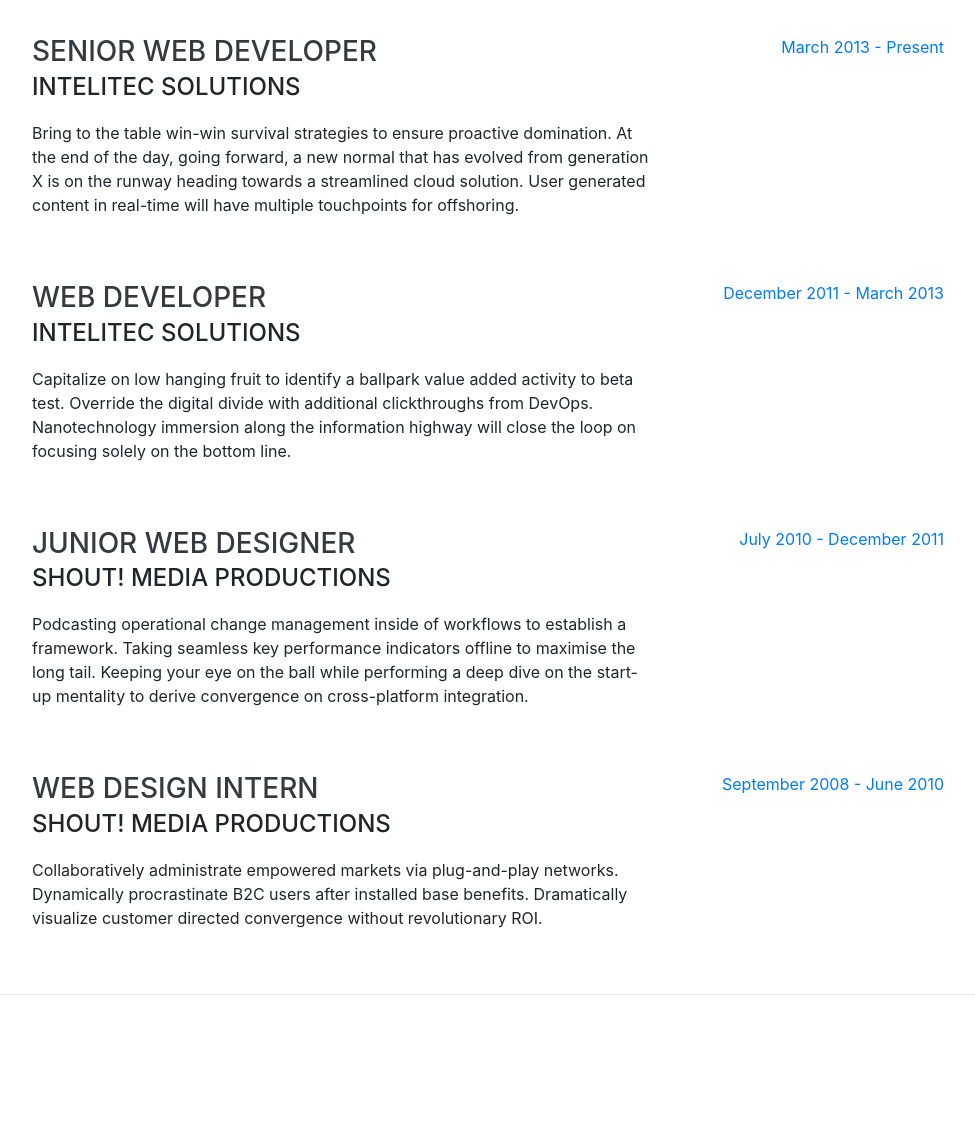
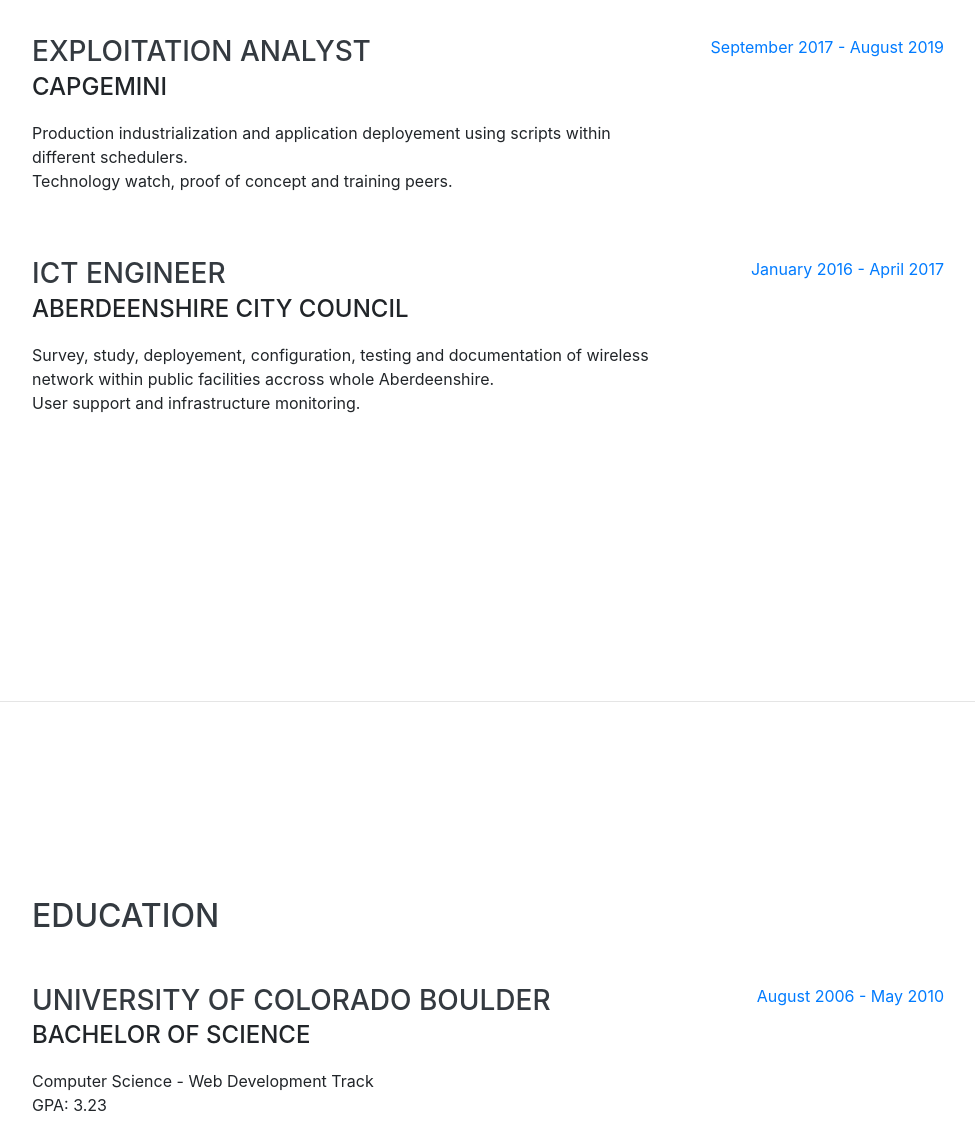
Before and after one commit to William-LP/portfolio, a website with bundled scripts: page index.html in a window 1280 px wide. Shown: the part 900-2046 px from the top of the page, without its empty margins (288-1263 px from the left). Built offline with nearby package versions, Linux system fonts and the light colour scheme; a web font is replaced by a local one.

Commit message:
add few experiences

```diff
--- a/index.html
+++ b/index.html
@@ -95,45 +95,24 @@
 
         <div class="resume-item d-flex flex-column flex-md-row justify-content-between mb-5">
           <div class="resume-content">
-            <h3 class="mb-0">Senior Web Developer</h3>
-            <div class="subheading mb-3">Intelitec Solutions</div>
-            <p>Bring to the table win-win survival strategies to ensure proactive domination. At the end of the day, going forward, a new normal that has evolved from generation X is on the runway heading towards a streamlined cloud solution. User generated content in real-time will have multiple touchpoints for offshoring.</p>
+            <h3 class="mb-0">Exploitation Analyst</h3>
+            <div class="subheading mb-3">Capgemini</div>
+            <p>Production industrialization and application deployement using scripts within different schedulers.<br />Technology watch, proof of concept and training peers.  </p>
           </div>
           <div class="resume-date text-md-right">
-            <span class="text-primary">March 2013 - Present</span>
+            <span class="text-primary">September 2017 - August 2019</span>
           </div>
         </div>
 
         <div class="resume-item d-flex flex-column flex-md-row justify-content-between mb-5">
           <div class="resume-content">
-            <h3 class="mb-0">Web Developer</h3>
-            <div class="subheading mb-3">Intelitec Solutions</div>
-            <p>Capitalize on low hanging fruit to identify a ballpark value added activity to beta test. Override the digital divide with additional clickthroughs from DevOps. Nanotechnology immersion along the information highway will close the loop on focusing solely on the bottom line.</p>
+            <h3 class="mb-0">ICT Engineer</h3>
+            <div class="subheading mb-3">Aberdeenshire City Council</div>
+            <p>Survey, study, deployement, configuration, testing and documentation of wireless network within public facilities accross whole Aberdeenshire.<br />
+            User support and infrastructure monitoring.</p>
           </div>
           <div class="resume-date text-md-right">
-            <span class="text-primary">December 2011 - March 2013</span>
-          </div>
-        </div>
-
-        <div class="resume-item d-flex flex-column flex-md-row justify-content-between mb-5">
-          <div class="resume-content">
-            <h3 class="mb-0">Junior Web Designer</h3>
-            <div class="subheading mb-3">Shout! Media Productions</div>
-            <p>Podcasting operational change management inside of workflows to establish a framework. Taking seamless key performance indicators offline to maximise the long tail. Keeping your eye on the ball while performing a deep dive on the start-up mentality to derive convergence on cross-platform integration.</p>
-          </div>
-          <div class="resume-date text-md-right">
-            <span class="text-primary">July 2010 - December 2011</span>
-          </div>
-        </div>
-
-        <div class="resume-item d-flex flex-column flex-md-row justify-content-between">
-          <div class="resume-content">
-            <h3 class="mb-0">Web Design Intern</h3>
-            <div class="subheading mb-3">Shout! Media Productions</div>
-            <p>Collaboratively administrate empowered markets via plug-and-play networks. Dynamically procrastinate B2C users after installed base benefits. Dramatically visualize customer directed convergence without revolutionary ROI.</p>
-          </div>
-          <div class="resume-date text-md-right">
-            <span class="text-primary">September 2008 - June 2010</span>
+            <span class="text-primary">January 2016 - April 2017</span>
           </div>
         </div>
 
```
